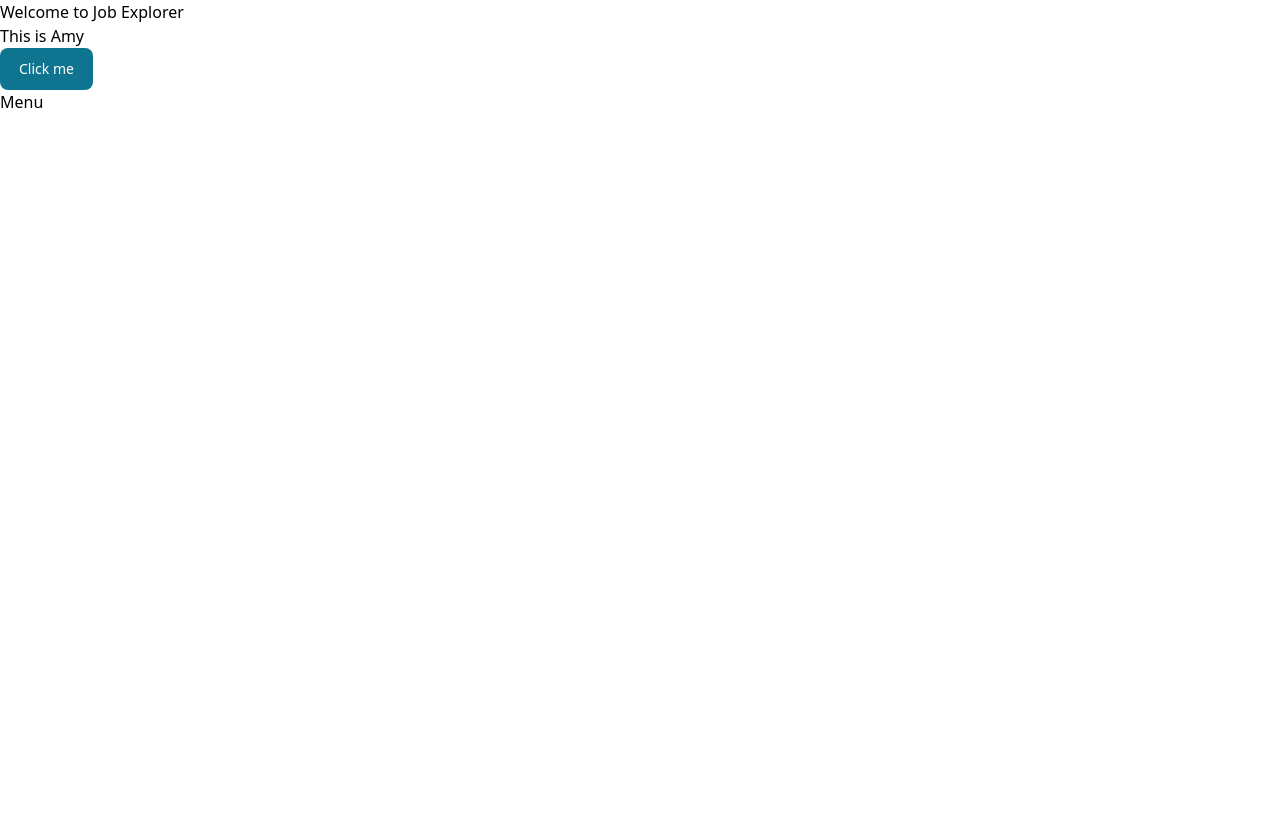
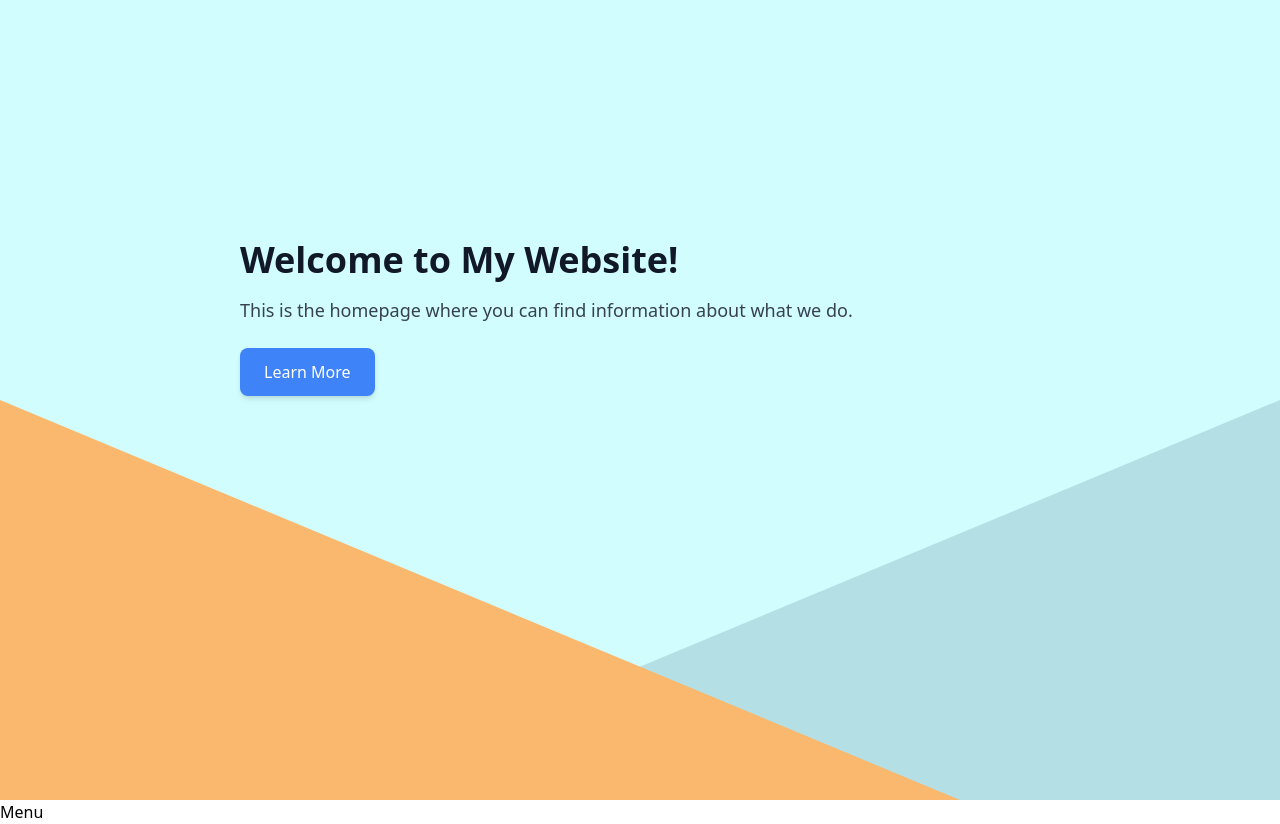
Before and after one commit to T4FFY/Job-Explorer, a React (Vite) app: page / in a window 1280 px wide. Before the commit the page ends 800 px from the top, so only its background shows below. Built offline with nearby package versions, Linux system fonts and the light colour scheme.

Commit message:
Homepage

```diff
--- a/src/components/Home.jsx
+++ b/src/components/Home.jsx
@@ -1,14 +1,34 @@
+import React from 'react';
 import { Button } from "flowbite-react";
 
 
 
 function Home() {
   return (
-    <>
-      <h1>Welcome to Job Explorer</h1>
-      <p>This is Amy</p>
-      <Button>Click me</Button>
-    </>
+    <div className="flex flex-col items-start justify-start min-h-screen bg-light-blue p-60 overflow-hidden">
+
+
+
+     {/* Blue Triangle (Bottom Right) */}
+<div className="absolute bottom-0 right-0 w-0 h-0 border-r-[75vw] border-r-slate-blue border-t-[50vh] border-t-transparent"></div>
+
+ {/* Orange Triangle (Bottom Left) */}
+ <div className="absolute bottom-0 left-0 w-0 h-0 border-l-[75vw] border-l-light-orange border-t-[50vh] border-t-transparent"></div>
+
+    <h1 className="text-4xl font-bold text-gray-900 mb-4">
+      Welcome to My Website!
+    </h1>
+    <p className="text-lg text-gray-700 mb-6">
+      This is the homepage where you can find information about what we do.
+    </p>
+    <button className="px-6 py-3 bg-blue-500 text-white rounded-lg shadow-md hover:bg-blue-600 transition duration-300">
+      Learn More
+    </button>
+
+    </div>
+
+
+
   );
 }
 
--- a/tailwind.config.js
+++ b/tailwind.config.js
@@ -10,6 +10,16 @@ export default {
   ],
   theme: {
     extend: {},
+    colors: {
+      transparent: 'transparent',
+      current: 'currentColor',
+      'yellow': '#FBE8A6',
+      'light-orange': '#FAB86E',
+      'tangerine': '#F4976C',
+      'light-blue': '#D1FDFE',
+      'slate-blue': '#B4DFE5',
+      'dark-blue': '#303C6C',
+    },
   },
   plugins: [flowbite.plugin(),],
 }
```
